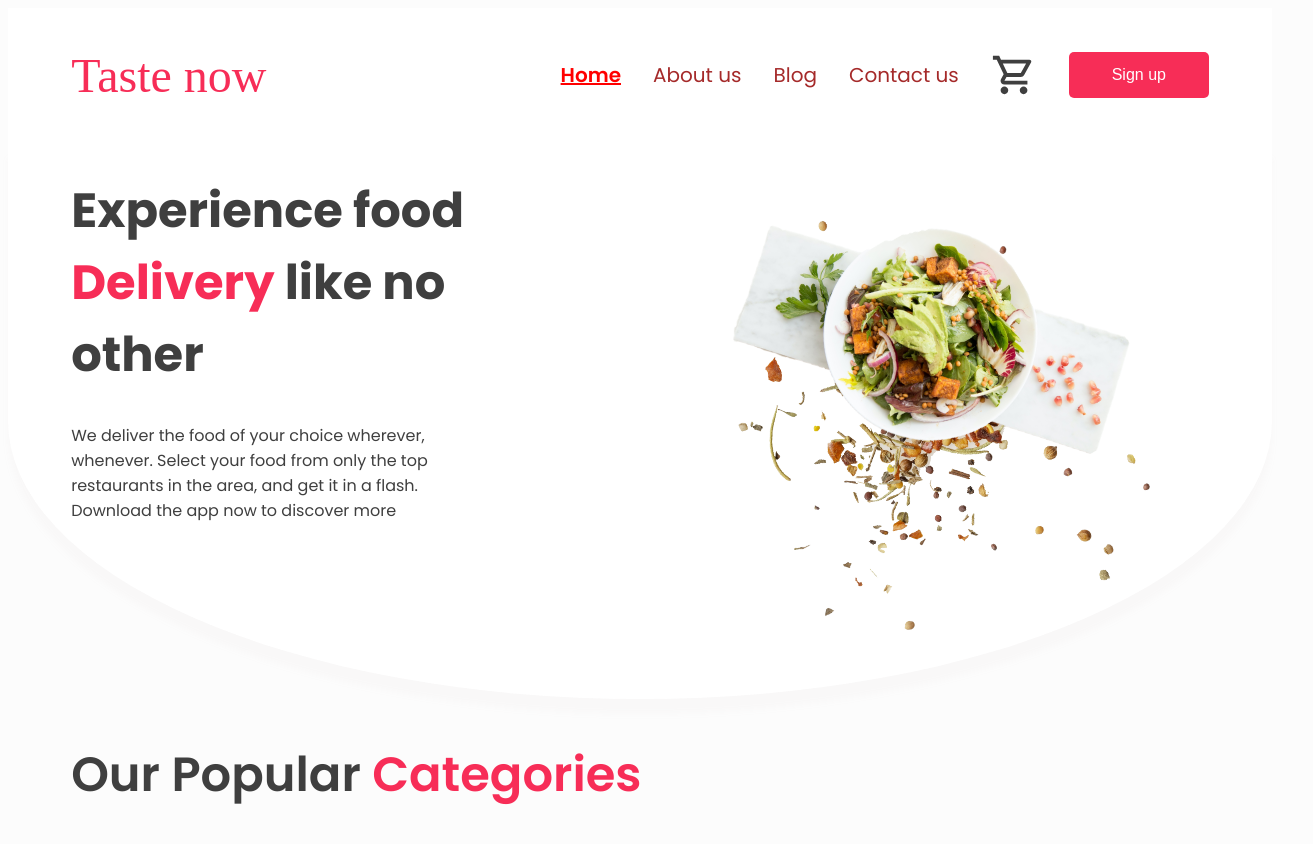
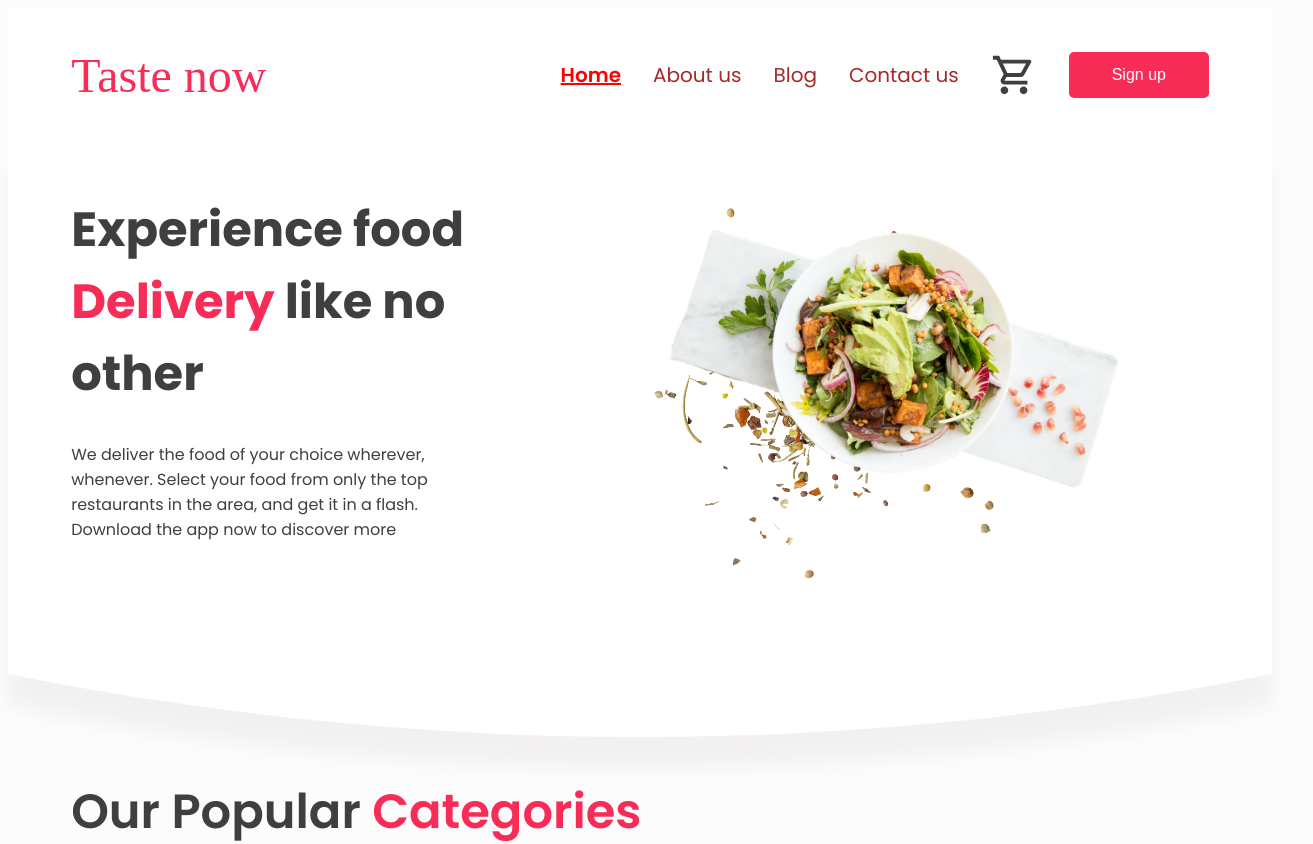
Before and after one commit to abdnimit1203/taste-now-restaurent, a React (Vite) app: page / in a window 1280 px wide. Shown: the top 844 px of the page, 1313 px wide, since content can reach past the window. Built offline with nearby package versions, Linux system fonts and the light colour scheme; a web font is replaced by a local one.

Commit message:
banner section circular design added

```diff
--- a/src/components/Banner/Banner.css
+++ b/src/components/Banner/Banner.css
@@ -1,22 +1,40 @@
 .banner {
-  background-color: white;
+  position: relative;
+  overflow: hidden;
+
   display: flex;
   justify-content: space-between;
   align-items: center;
-  gap: 10rem;
+  gap: 2rem;
   padding: 0 5%;
   padding-bottom: 10rem;
-  filter: drop-shadow(0 15px 3px rgba(167, 138, 138, 0.034));
-  border-bottom-left-radius: 50%;
-  border-bottom-right-radius: 50%;
+  filter: drop-shadow(0 30px 10px rgba(134, 108, 108, 0.082));
+  /* border-bottom-left-radius: 50%;
+  border-bottom-right-radius: 50%; */
 }
-.banner-header{
-    color: #3F3F3F;
+.banner::before{
+    content: '';
+    position: absolute;
+    bottom: 0;
+    left: 50%;
+    width: 100vh;
+    height: 100vh;
+    background-color: white;
+    border-radius: 50%;
+    transform-origin: bottom;
+    z-index: -20;
+    transform: translateX(-50%) scale(8);
+}
+.banner-header {
+  color: #3f3f3f;
   font-family: Poppins;
   font-size: 3rem;
   font-style: normal;
   font-weight: 700;
   line-height: normal;
+}
+.banner-text {
+  width: 80%;
 }
 .banner-right {
   margin: auto auto;
@@ -26,13 +44,11 @@
   z-index: 10;
   width: 100%;
   transform: rotate(59.691deg);
-
 }
 .img102 {
   z-index: -10;
-  width: 100%;
+  width: 80%;
   transform: rotate(-120.309deg);
   position: absolute;
   left: 0;
-
 }
```
Lines whose indentation alone changed are shown as unchanged.
